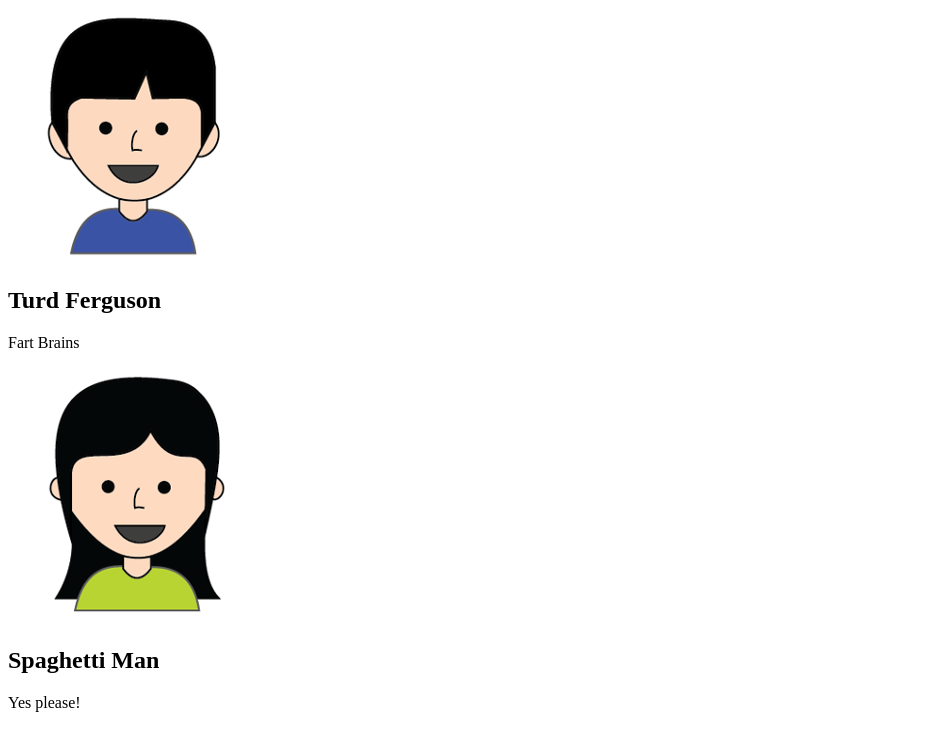
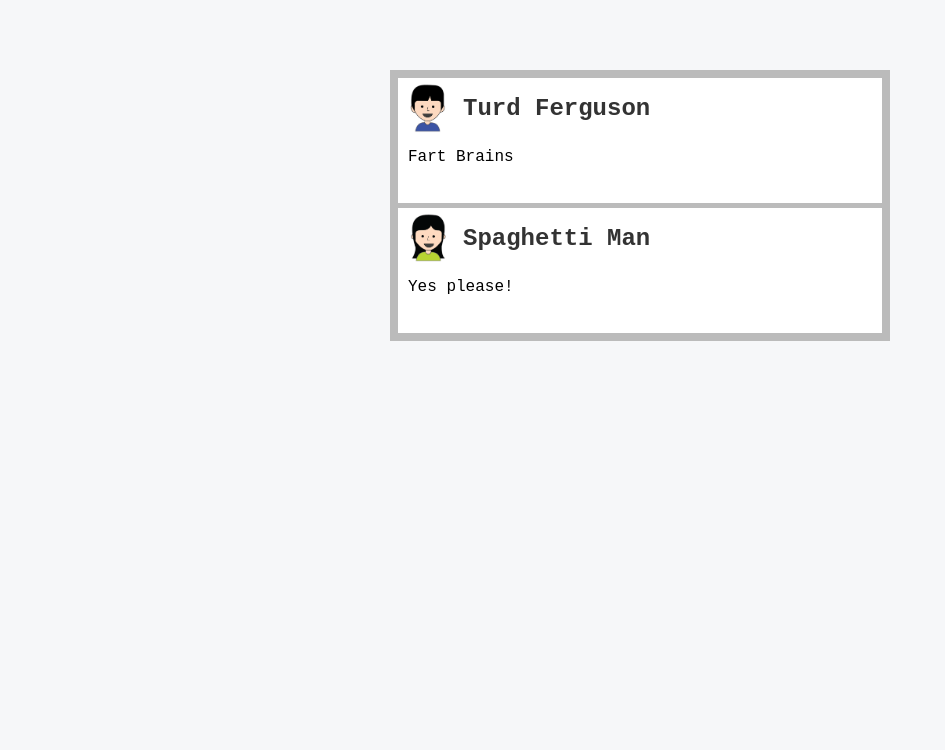
Before and after one commit to eojhet/graphbook, a React app: page / in a window 1280 px wide. Shown: the top 750 px of the page, without its empty margins (0-945 px from the left). Built offline with nearby package versions, Linux system fonts and the light colour scheme.

Commit message:
Event handling and state updates with react

```diff
--- /dev/null
+++ b/assets/css/style.css
@@ -0,0 +1,43 @@
+body {
+  background-color: #f6f7f9;
+  margin: 0;
+  font-family: 'Courier New', Courier, monospace
+}
+p {
+  margin-bottom: 0;
+}
+.container {
+  max-width: 500px;
+  margin: 70px auto 0 auto;
+}
+.feed {
+  background-color: #bbb;
+  padding: 3px;
+  margin-top: 20px;
+}
+.post {
+  background-color: #fff;
+  margin: 5px;
+}
+.post .header {
+  height: 60px;
+}
+.post .header > * {
+  display: inline-block;
+  vertical-align: middle;
+}
+.post .header img {
+  width: 50px;
+  height: 50px;
+  margin: 5px;
+}
+.post .header h2 {
+  color: #333;
+  font-size: 24px;
+  margin: 0 0 0 5px;
+}
+.post p.content {
+  margin: 5px;
+  padding: 5px;
+  min-height: 50px;
+}
--- a/src/client/App.js
+++ b/src/client/App.js
@@ -1,4 +1,5 @@
 import React, { useState } from 'react';
+import '/assets/css/style.css';
 
 const initialPosts = [
   {
@@ -23,7 +24,7 @@
   const [posts, setPosts] = useState(initialPosts);
 
   return (
-    <div className='conatiner'>
+    <div className='container'>
       <div className='feed'>
 
         { posts.map((post, i) =>
```
